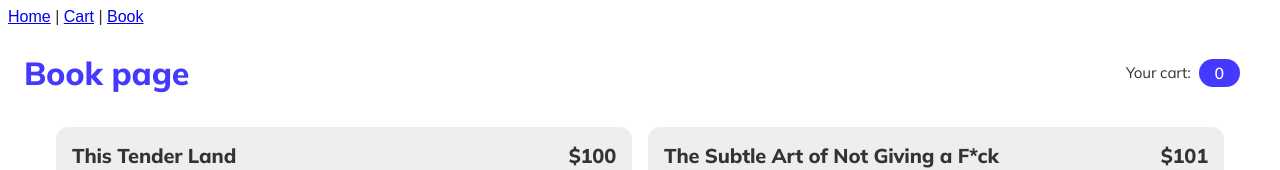
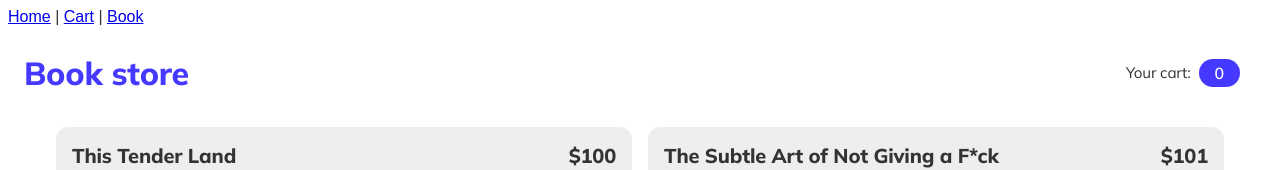
Before and after one commit to KiyuTran88/kiyu-sandbox, a Vue app: page /#/book in a window 1280 px wide. Shown: the top 170 px of the page. Built offline with nearby package versions, Linux system fonts and the light colour scheme.

Commit message:
Updated title - fork

```diff
--- a/src/views/Book.vue
+++ b/src/views/Book.vue
@@ -1,6 +1,6 @@
 <template>
 	<header class="headline">
-		<h2>Book page</h2>
+		<h2>Book store</h2>
 		<div class="headline">
 			<span>Your cart: </span>
 			<span class="cart">{{ getTotal() }}</span>
```
Also changed, not shown: 1 other file (tests, documents, lock files or other folders).
